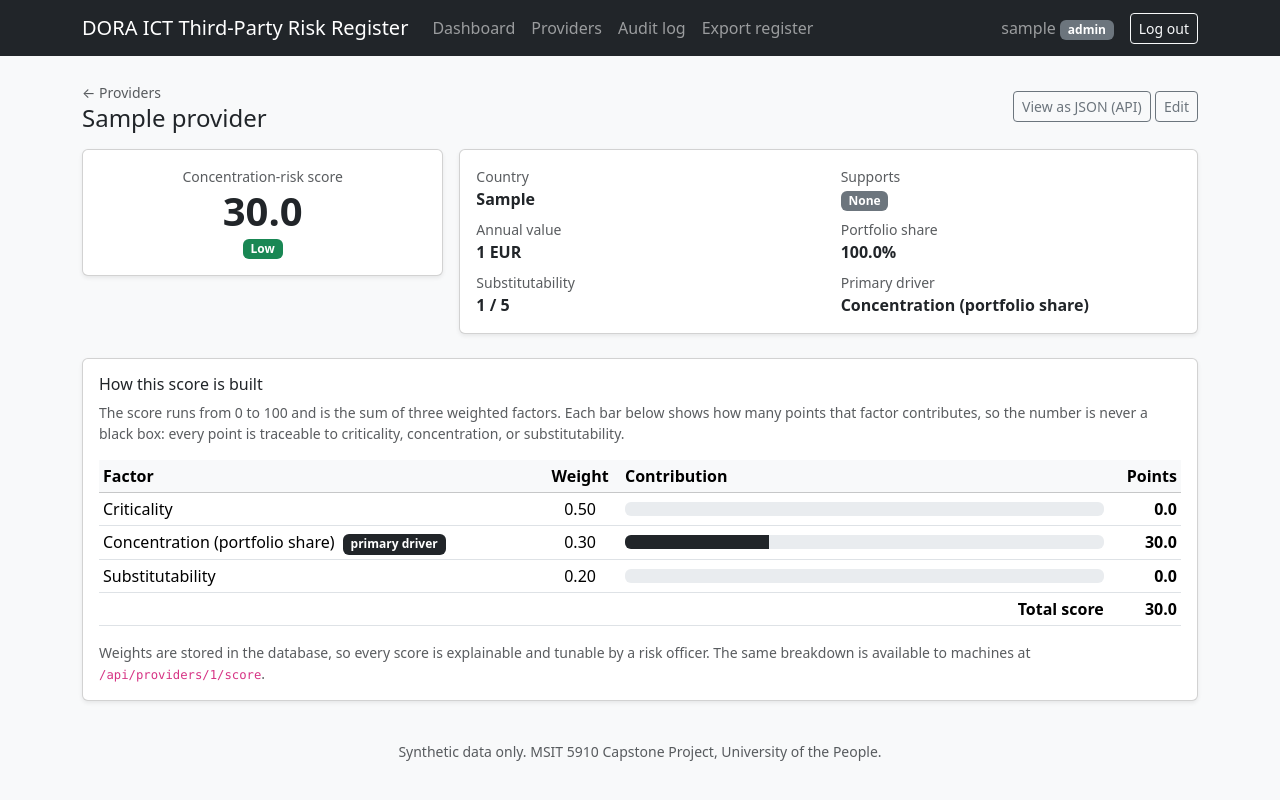
After one commit to VC-dot-com/DORA-ICT-TPR-Register, a Flask app: page /providers/1 in a window 1280 px wide. The commit adds this page. Run offline with Flask 3, Linux system fonts and the light colour scheme; a user stored in the database is signed in; tables that the repository leaves empty hold one stand-in row (values such as "Sample post").

Commit message:
Add provider detail page and JSON score API
Surfaces the explain_score engine function (built and unit-tested in Unit 5 but never exposed) through the application. Adds a provider detail page rendering the factor-by-factor score breakdown, plus a read-only JSON endpoint (/api/providers/<id>/score) returning the same breakdown. API reads are written to the append-only audit log. Provides the inter-module communication evidence, UI-backend-database linkage and an API request and response, for Assignment Unit6.

```diff
--- a/app/main.py
+++ b/app/main.py
@@ -2,11 +2,11 @@
 import csv
 import io
 from flask import (Blueprint, render_template, redirect, url_for, request,
-                   flash, Response)
+                   flash, Response, jsonify)
 from flask_login import login_required, current_user
 
 from .models import db, Provider, Contract, BusinessFunction, ScoringWeight, RiskScore
-from .scoring import score_portfolio, hhi_band
+from .scoring import score_portfolio, hhi_band, explain_score, dependency_shares
 from .auth import editor_required
 from . import audit
 
@@ -52,6 +52,33 @@ def compute_scores(persist=False):
     return rows, hhi
 
 
+def explain_provider(pid):
+    """
+    Break one provider's score into its factor contributions.
+
+    Concentration is relative to the whole register, so the provider's
+    share is computed across every provider before the engine is asked to
+    explain the score. This surfaces the explain_score engine function
+    (built and unit-tested in Unit 5) through the application for the
+    first time, giving the UI and the API a single, shared source of truth.
+
+    Returns (provider, breakdown) or (None, None) if the id is unknown.
+    """
+    target = db.session.get(Provider, pid)
+    if not target:
+        return None, None
+
+    providers = db.session.execute(db.select(Provider)).scalars().all()
+    shares = dependency_shares([p.annual_value for p in providers])
+    share = next((s for p, s in zip(providers, shares) if p.id == pid), 0.0)
+
+    breakdown = explain_score(
+        target.supports, share, target.substitutability, current_weights()
+    )
+    breakdown["share"] = share
+    return target, breakdown
+
+
 @main_bp.route("/")
 @login_required
 def dashboard():
@@ -71,6 +98,49 @@ def dashboard():
 def providers():
     rows = db.session.execute(db.select(Provider).order_by(Provider.name)).scalars().all()
     return render_template("providers.html", providers=rows)
+
+
+@main_bp.route("/providers/<int:pid>")
+@login_required
+def provider_detail(pid):
+    """Provider detail page: the score, its band, and the factor breakdown."""
+    provider, breakdown = explain_provider(pid)
+    if not provider:
+        flash("Provider not found.", "danger")
+        return redirect(url_for("main.providers"))
+    return render_template("provider_detail.html", provider=provider, breakdown=breakdown)
+
+
+@main_bp.route("/api/providers/<int:pid>/score")
+@login_required
+def provider_score_api(pid):
+    """
+    JSON score breakdown for one provider.
+
+    A small read-only API endpoint that returns the same breakdown the
+    detail page renders, so the scoring engine is consumable by machines
+    (a supervisor's tooling, an integration test) as well as by people.
+    Serving risk data out of the system is a disclosure event, so it is
+    written to the append-only audit log.
+    """
+    provider, breakdown = explain_provider(pid)
+    if not provider:
+        return jsonify({"error": "provider not found"}), 404
+
+    audit.record("API_READ", f"provider_score:{provider.name}")
+    return jsonify({
+        "provider": provider.name,
+        "country": provider.country,
+        "supports": provider.supports,
+        "annual_value": provider.annual_value,
+        "substitutability": provider.substitutability,
+        "share": round(breakdown["share"], 4),
+        "score": breakdown["score"],
+        "band": breakdown["band"],
+        "contributions": breakdown["contributions"],
+        "weights_applied": breakdown["weights_applied"],
+        "primary_driver": breakdown["primary_driver"],
+    })
 
 
 @main_bp.route("/providers/new", methods=["GET", "POST"])
--- a/app/models.py
+++ b/app/models.py
@@ -106,6 +106,6 @@ class AuditLog(db.Model):
     __tablename__ = "audit_log"
     id = db.Column(db.Integer, primary_key=True)
     username = db.Column(db.String(64), nullable=False)
-    action = db.Column(db.String(40), nullable=False)     # CREATE | UPDATE | DELETE | EXPORT | LOGIN
+    action = db.Column(db.String(40), nullable=False)     # CREATE | UPDATE | DELETE | EXPORT | LOGIN | API_READ
     entity = db.Column(db.String(120), nullable=False)
     timestamp = db.Column(db.DateTime, default=utcnow, nullable=False)
--- a/app/templates/dashboard.html
+++ b/app/templates/dashboard.html
@@ -45,7 +45,7 @@
       <tbody>
       {% for r in rows %}
         <tr>
-          <td>{{ r.name }}</td>
+          <td><a href="{{ url_for('main.provider_detail', pid=r.id) }}" class="text-decoration-none">{{ r.name }}</a></td>
           <td>
             {% if r.supports == 'Critical' %}<span class="badge bg-danger">Critical</span>
             {% elif r.supports == 'Important' %}<span class="badge bg-warning text-dark">Important</span>
--- /dev/null
+++ b/app/templates/provider_detail.html
@@ -0,0 +1,120 @@
+{% extends "base.html" %}
+{% block title %}{{ provider.name }} - risk breakdown{% endblock %}
+{% block content %}
+
+{% set factor_labels = {
+     'criticality': 'Criticality',
+     'concentration': 'Concentration (portfolio share)',
+     'substitutability': 'Substitutability'
+   } %}
+
+<div class="d-flex justify-content-between align-items-center mb-3">
+  <div>
+    <a class="text-muted small text-decoration-none" href="{{ url_for('main.providers') }}">&larr; Providers</a>
+    <h4 class="mb-0">{{ provider.name }}</h4>
+  </div>
+  <div>
+    <a class="btn btn-sm btn-outline-secondary"
+       href="{{ url_for('main.provider_score_api', pid=provider.id) }}" target="_blank">View as JSON (API)</a>
+    {% if current_user.can_edit() %}
+      <a class="btn btn-sm btn-outline-secondary" href="{{ url_for('main.provider_edit', pid=provider.id) }}">Edit</a>
+    {% endif %}
+  </div>
+</div>
+
+<div class="row g-3 mb-4">
+  <div class="col-md-4">
+    <div class="card text-center shadow-sm
+        {% if breakdown.band == 'High' %}border-danger{% elif breakdown.band == 'Medium' %}border-warning{% endif %}">
+      <div class="card-body">
+        <div class="text-muted small">Concentration-risk score</div>
+        <div class="display-6 fw-bold">{{ breakdown.score }}</div>
+        {% if breakdown.band == 'High' %}<span class="badge bg-danger">High</span>
+        {% elif breakdown.band == 'Medium' %}<span class="badge bg-warning text-dark">Medium</span>
+        {% else %}<span class="badge bg-success">Low</span>{% endif %}
+      </div>
+    </div>
+  </div>
+  <div class="col-md-8">
+    <div class="card shadow-sm h-100"><div class="card-body">
+      <div class="row">
+        <div class="col-6 mb-2">
+          <div class="text-muted small">Country</div>
+          <div class="fw-semibold">{{ provider.country or '-' }}</div>
+        </div>
+        <div class="col-6 mb-2">
+          <div class="text-muted small">Supports</div>
+          {% if provider.supports == 'Critical' %}<span class="badge bg-danger">Critical</span>
+          {% elif provider.supports == 'Important' %}<span class="badge bg-warning text-dark">Important</span>
+          {% else %}<span class="badge bg-secondary">None</span>{% endif %}
+        </div>
+        <div class="col-6 mb-2">
+          <div class="text-muted small">Annual value</div>
+          <div class="fw-semibold">{{ '{:,.0f}'.format(provider.annual_value) }} EUR</div>
+        </div>
+        <div class="col-6 mb-2">
+          <div class="text-muted small">Portfolio share</div>
+          <div class="fw-semibold">{{ '%.1f'|format(breakdown.share * 100) }}%</div>
+        </div>
+        <div class="col-6">
+          <div class="text-muted small">Substitutability</div>
+          <div class="fw-semibold">{{ provider.substitutability }} / 5</div>
+        </div>
+        <div class="col-6">
+          <div class="text-muted small">Primary driver</div>
+          <div class="fw-semibold">{{ factor_labels[breakdown.primary_driver] }}</div>
+        </div>
+      </div>
+    </div></div>
+  </div>
+</div>
+
+<div class="card shadow-sm"><div class="card-body">
+  <h6 class="card-title">How this score is built</h6>
+  <p class="text-muted small">
+    The score runs from 0 to 100 and is the sum of three weighted factors.
+    Each bar below shows how many points that factor contributes, so the
+    number is never a black box: every point is traceable to criticality,
+    concentration, or substitutability.
+  </p>
+  <table class="table table-sm align-middle mb-3">
+    <thead class="table-light">
+      <tr><th>Factor</th><th class="text-center">Weight</th>
+          <th style="width:45%">Contribution</th><th class="text-end">Points</th></tr>
+    </thead>
+    <tbody>
+    {% for key in ['criticality', 'concentration', 'substitutability'] %}
+      <tr>
+        <td>
+          {{ factor_labels[key] }}
+          {% if key == breakdown.primary_driver %}
+            <span class="badge bg-dark ms-1">primary driver</span>{% endif %}
+        </td>
+        <td class="text-center">{{ '%.2f'|format(breakdown.weights_applied[key]) }}</td>
+        <td>
+          <div class="progress" role="progressbar" style="height:14px;"
+               aria-valuenow="{{ breakdown.contributions[key] }}" aria-valuemin="0" aria-valuemax="100">
+            <div class="progress-bar
+                 {% if key == breakdown.primary_driver %}bg-dark{% else %}bg-secondary{% endif %}"
+                 style="width: {{ breakdown.contributions[key] }}%;"></div>
+          </div>
+        </td>
+        <td class="text-end fw-semibold">{{ breakdown.contributions[key] }}</td>
+      </tr>
+    {% endfor %}
+    </tbody>
+    <tfoot>
+      <tr class="fw-bold">
+        <td colspan="3" class="text-end">Total score</td>
+        <td class="text-end">{{ breakdown.score }}</td>
+      </tr>
+    </tfoot>
+  </table>
+  <p class="text-muted small mb-0">
+    Weights are stored in the database, so every score is explainable and
+    tunable by a risk officer. The same breakdown is available to machines
+    at <code>{{ url_for('main.provider_score_api', pid=provider.id) }}</code>.
+  </p>
+</div></div>
+
+{% endblock %}
--- a/app/templates/providers.html
+++ b/app/templates/providers.html
@@ -16,7 +16,9 @@
   <tbody>
   {% for p in providers %}
     <tr>
-      <td class="fw-semibold">{{ p.name }}</td>
+      <td class="fw-semibold">
+        <a href="{{ url_for('main.provider_detail', pid=p.id) }}" class="text-decoration-none">{{ p.name }}</a>
+      </td>
       <td>{{ p.country or '-' }}</td>
       <td>
         {% if p.supports == 'Critical' %}<span class="badge bg-danger">Critical</span>
```
